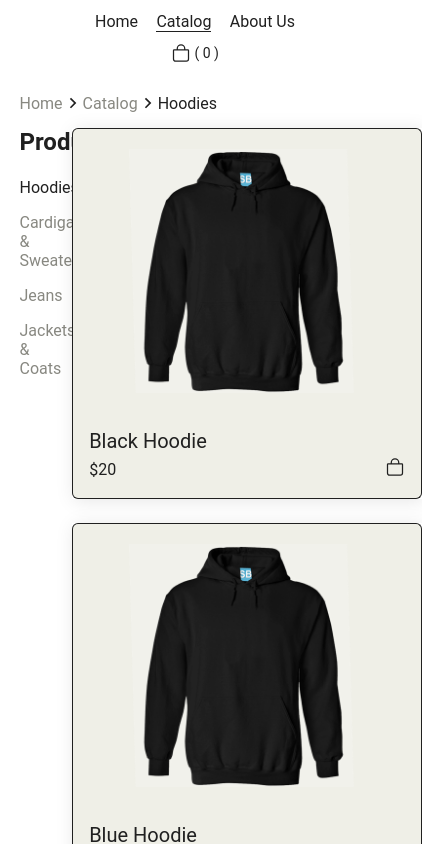
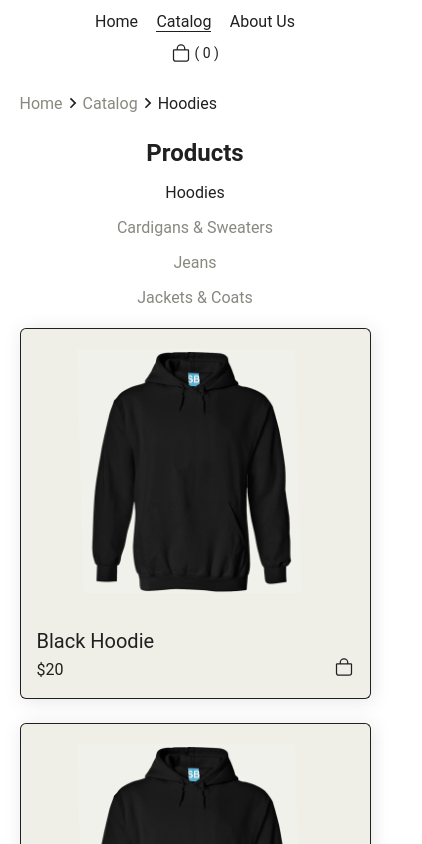
Before and after one commit to JacksonJ97/clothing-store, a React (Create React App) app: page /shop in a window 390 px wide. Shown: the top 844 px of the page, 422 px wide, since content can reach past the window. Built offline with nearby package versions, Linux system fonts and the light colour scheme.

Commit message:
made the shop page responsive

```diff
--- a/src/components/ProductCard/ProductCard.js
+++ b/src/components/ProductCard/ProductCard.js
@@ -4,7 +4,7 @@ import { IoBagOutline } from "react-icons/io5";
 
 // Styles
 const Wrapper = styled.div`
-  max-width: 350px;
+  max-width: 360px;
   box-shadow: 2px 2px 18px 0px rgba(0, 0, 0, 0.1);
 
   .image-container {
--- a/src/containers/Shop/Shop.js
+++ b/src/containers/Shop/Shop.js
@@ -10,6 +10,7 @@ const Wrapper = styled.main`
   display: grid;
   grid-template-columns: 15% repeat(2, 1fr);
   grid-template-rows: 50px 50px 1fr;
+  column-gap: 24px;
   padding: 0 5% 2em 5%;
 
   .breadcrumb {
@@ -34,6 +35,36 @@ const Wrapper = styled.main`
     place-items: center;
     gap: 24px;
   }
+
+  @media (max-width: 625px) {
+    grid-template-columns: 1fr;
+    grid-template-rows: 50px 50px 150px 1fr;
+
+    .breadcrumb {
+      grid-column: 1 / 2;
+      grid-row: 1 / 2;
+    }
+
+    .products-title {
+      grid-column: 1 / 2;
+      grid-row: 2 / 3;
+      text-align: center;
+      align-self: center;
+    }
+
+    .product-category {
+      grid-column: 1 / 2;
+      grid-row: 3 / 4;
+      text-align: center;
+      align-self: center;
+    }
+
+    .product-card-grid {
+      grid-column: 1 / 2;
+      grid-row: 4 / 5;
+      grid-template-columns: repeat(auto-fit, minmax(265px, 1fr));
+    }
+  }
 `;
 
 const Shop = () => {
```
